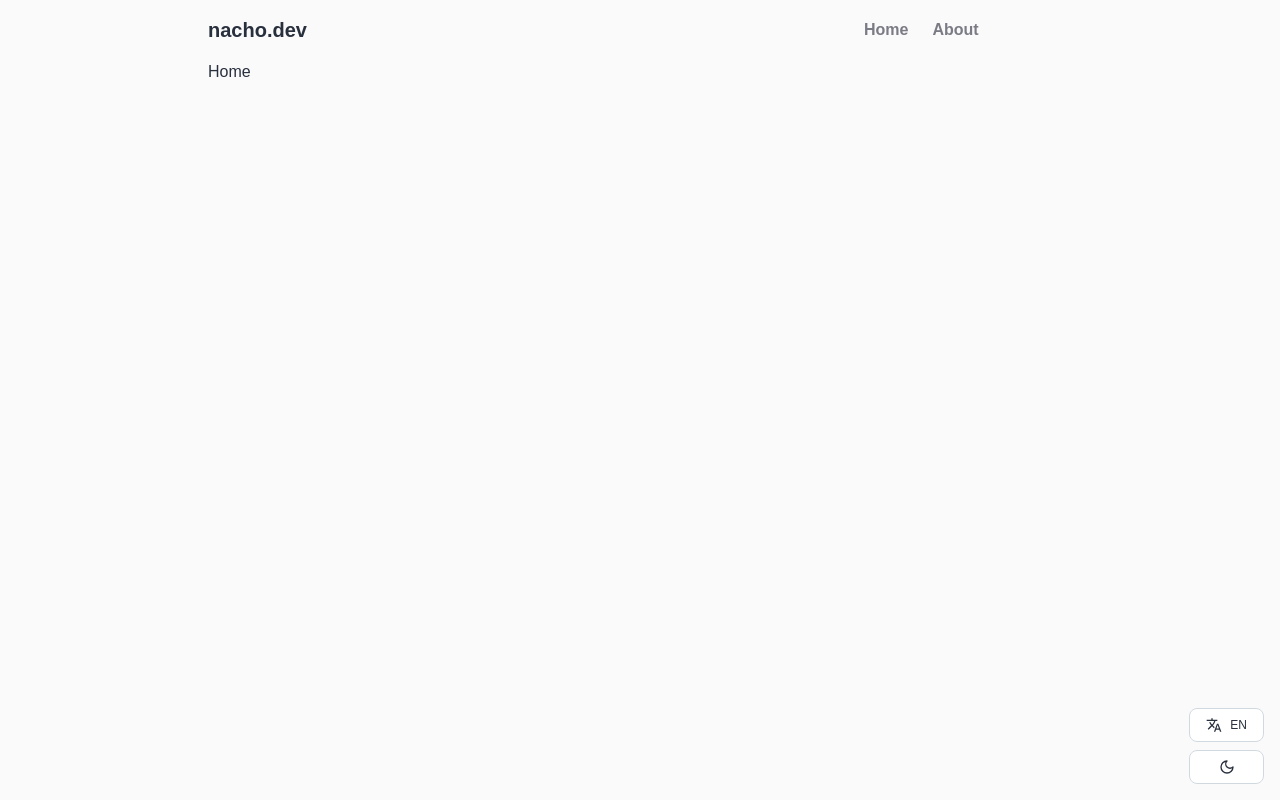
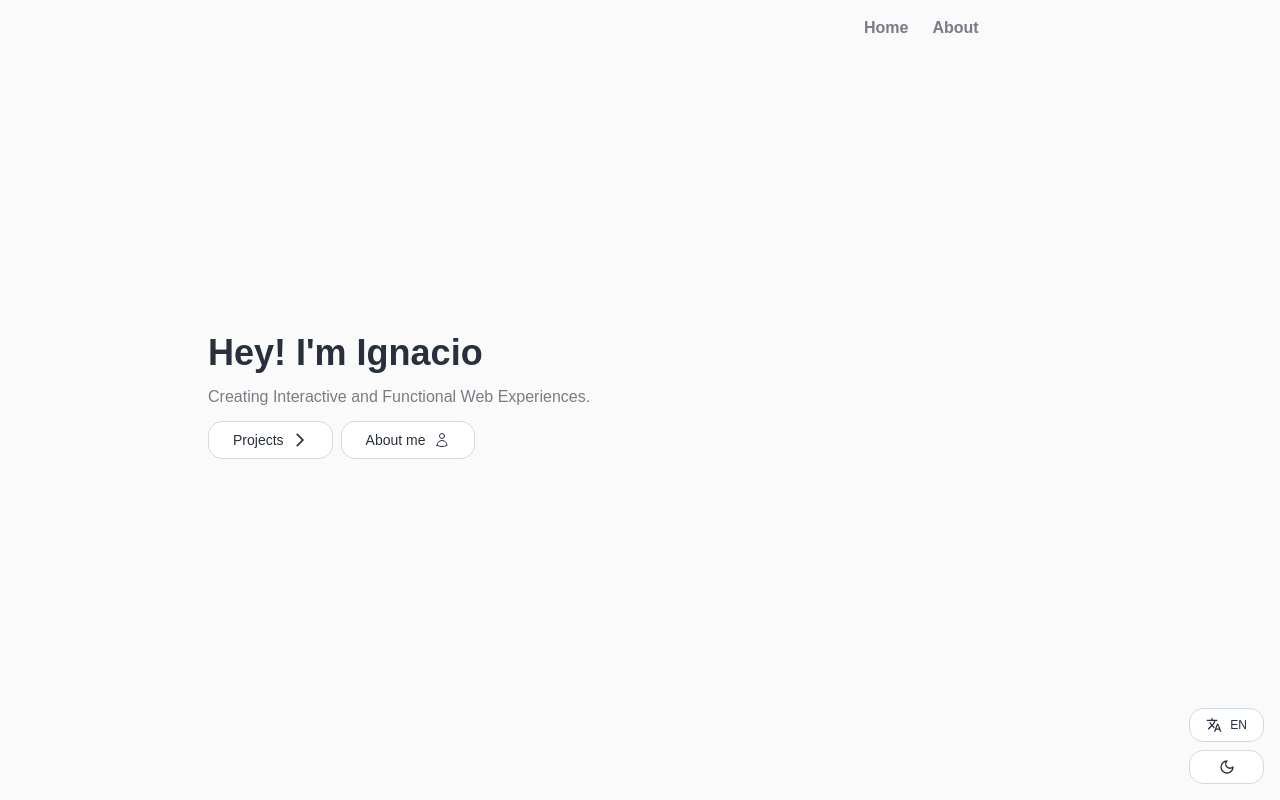
Before and after one commit to figueroaignacio/portfolio, a React (Vite) app: page / in a window 1280 px wide. Built offline with nearby package versions, Linux system fonts and the light colour scheme; a web font is replaced by a local one.

Commit message:
feat: add home page and its stuff

```diff
--- a/src/components/Icons.tsx
+++ b/src/components/Icons.tsx
@@ -1,8 +1,18 @@
 const SunIcon = () => {
   return (
-    <svg xmlns="http://www.w3.org/2000/svg" width="16" height="16" viewBox="0 0 24 24" fill="none" stroke="currentColor"
-         stroke-width="2" stroke-linecap="round" stroke-linejoin="round" className="lucide lucide-sun">
-      <circle cx="12" cy="12" r="4" />
+    <svg xmlns="http://www.w3.org/2000/svg"
+         width="16"
+         height="16"
+         viewBox="0 0 24 24"
+         fill="none"
+         stroke="currentColor"
+         stroke-width="2"
+         stroke-linecap="round"
+         stroke-linejoin="round"
+         className="lucide lucide-sun">
+      <circle cx="12"
+              cy="12"
+              r="4" />
       <path d="M12 2v2" />
       <path d="M12 20v2" />
       <path d="m4.93 4.93 1.41 1.41" />
@@ -17,11 +27,51 @@ const SunIcon = () => {
 
 const MoonIcon = () => {
   return (
-    <svg xmlns="http://www.w3.org/2000/svg" width="16" height="16" viewBox="0 0 24 24" fill="none" stroke="currentColor"
-         stroke-width="2" stroke-linecap="round" stroke-linejoin="round" className="lucide lucide-moon">
+    <svg xmlns="http://www.w3.org/2000/svg"
+         width="16"
+         height="16"
+         viewBox="0 0 24 24"
+         fill="none"
+         stroke="currentColor"
+         stroke-width="2"
+         stroke-linecap="round"
+         stroke-linejoin="round"
+         className="lucide lucide-moon">
       <path d="M12 3a6 6 0 0 0 9 9 9 9 0 1 1-9-9Z" />
     </svg>
   )
 }
 
-export { SunIcon, MoonIcon }
+function Chevron() {
+  return (
+    <svg
+      xmlns="http://www.w3.org/2000/svg"
+      width="16"
+      height="16"
+      viewBox="0 -960 960 960"
+      fill="currentColor"
+    >
+      <path d="m321-80-71-71 329-329-329-329 71-71 400 400L321-80Z" />
+    </svg>
+  );
+}
+
+function User() {
+  return (
+    <svg xmlns="http://www.w3.org/2000/svg"
+         fill="none"
+         viewBox="0 0 24 24"
+         strokeWidth={1.5}
+         stroke="currentColor"
+         width="16"
+         height="16">
+      <path strokeLinecap="round"
+            strokeLinejoin="round"
+            d="M15.75 6a3.75 3.75 0 1 1-7.5 0 3.75 3.75 0 0 1 7.5 0ZM4.501 20.118a7.5 7.5 0 0 1 14.998 0A17.933 17.933 0 0 1 12 21.75c-2.676 0-5.216-.584-7.499-1.632Z" />
+    </svg>
+  )
+
+}
+
+
+export { SunIcon, MoonIcon, Chevron, User }
--- a/src/components/Navbar.tsx
+++ b/src/components/Navbar.tsx
@@ -23,11 +23,7 @@ export function Navbar() {
 
   return (
     <>
-      <header className="flex justify-between items-center py-4 z-20">
-        <Link to="/"
-              className="text-xl font-bold">
-          nacho.dev
-        </Link>
+      <header className="flex justify-end items-center py-4 z-20">
         <div className="md:hidden"
              onClick={toggleMenu}>
           <Menu />
--- a/src/components/Router.tsx
+++ b/src/components/Router.tsx
@@ -7,8 +7,11 @@ import { routes } from "@/config/navigation.tsx";
 export function AppRouter() {
   return (
     <Routes>
-      {routes.map((route) => (
-        <Route element={route.element} path={route.path} />
+      {routes.map((route, index: number) => (
+        <Route
+          element={route.element}
+          path={route.path}
+          key={index} />
       ))}
     </Routes>
   )
--- a/src/components/SelectLanguage.tsx
+++ b/src/components/SelectLanguage.tsx
@@ -58,7 +58,7 @@ export function SelectLanguage() {
     <>
       <button
         onClick={openModal}
-        className="flex items-center gap-2 px-4 py-2 rounded-lg bg-primary hover:bg-primary-foreground duration-100 border-[1px] border-border"
+        className="flex items-center gap-2 px-4 py-2 rounded-md bg-primary hover:bg-primary-foreground duration-100 border-[1px] border-border"
       >
         <Lang />
         <span className="text-xs">{selectedLang ? selectedLang.toUpperCase() : ""}</span>
@@ -82,7 +82,7 @@ export function SelectLanguage() {
             </div>
             <div className="flex flex-col gap-y-2">
               <button
-                className={`p-2 rounded-lg hover:bg-primary-foreground duration-100 ${
+                className={`p-2 rounded-md hover:bg-primary-foreground duration-100 ${
                   selectedLang === "en" ? "bg-primary-foreground font-bold" : ""
                 }`}
                 onClick={() => changeLanguage("en")}
@@ -90,7 +90,7 @@ export function SelectLanguage() {
                 English
               </button>
               <button
-                className={`p-2 rounded-lg hover:bg-primary-foreground duration-100 ${
+                className={`p-2 rounded-md hover:bg-primary-foreground duration-100 ${
                   selectedLang === "es" ? "bg-primary-foreground" : ""
                 }`}
                 onClick={() => changeLanguage("es")}
--- a/src/components/ToggleTheme.tsx
+++ b/src/components/ToggleTheme.tsx
@@ -40,7 +40,7 @@ export function ToggleTheme() {
   return (
     <button
       onClick={toggleTheme}
-      className="px-4 py-2 rounded-lg bg-primary hover:bg-primary-foreground border border-border transition-colors flex justify-center"
+      className="px-4 py-2 rounded-md bg-primary hover:bg-primary-foreground border border-border transition-colors flex justify-center"
       aria-label={isDarkMode ? "Light" : "Dark"}
     >
       {isDarkMode ? (
--- a/src/locales/en/en.json
+++ b/src/locales/en/en.json
@@ -15,5 +15,11 @@
         "title": "Select Language"
       }
     }
+  },
+  "sections": {
+    "home": {
+      "title": "Hey! I'm Ignacio",
+      "subtitle": "Creating Interactive and Functional Web Experiences."
+    }
   }
 }
--- a/src/locales/es/es.json
+++ b/src/locales/es/es.json
@@ -15,5 +15,11 @@
         "title": "Seleccionar Idioma"
       }
     }
+  },
+  "sections": {
+    "home": {
+      "title": "Hola, soy Ignacio",
+      "subtitle": "Creando Experiencias Web Interactivas y Funcionales"
+    }
   }
 }
--- a/src/main.tsx
+++ b/src/main.tsx
@@ -9,7 +9,7 @@ import "../src/styles/index.css";
 // Font
 import "@fontsource-variable/onest";
 
-// Hooks
+// Locales config
 import i18next from "i18next";
 import { initReactI18next } from "react-i18next";
 import en from "./locales/en/en.json";
--- a/src/pages/Home.tsx
+++ b/src/pages/Home.tsx
@@ -1,7 +1,47 @@
+import React from "react";
+
+// Hooks
+import { useTranslation } from "react-i18next";
+
+// Components
+import { Link } from "react-router-dom";
+
+// Icons
+import { Chevron, User } from "@/components/Icons.tsx";
+
 export function Home() {
+  const { t } = useTranslation()
+
+  const links: { href: string, label: string, icon: React.ReactNode }[] = [
+    {
+      href: "/projects",
+      label: "Projects",
+      icon: <Chevron />,
+    },
+    {
+      href: "/about",
+      label: "About me",
+      icon: <User />,
+    }
+  ]
+
   return (
-    <section>
-      Home
+    <section className="min-h-[85dvh] flex flex-col justify-center gap-y-3">
+      <h1 className="text-4xl font-bold">
+        {t("sections.home.title")}
+      </h1>
+      <h2 className="text-muted-foreground">{t("sections.home.subtitle")}</h2>
+      <div className="flex gap-x-2">
+        {links.map((link, index) => (
+          <Link
+            key={index}
+            to={link.href}
+            className="flex items-center gap-2 px-6 py-2 rounded-md text-sm bg-primary hover:bg-primary-foreground duration-100 border-[1px] border-border">
+            {link.label}
+            {link.icon}
+          </Link>
+        ))}
+      </div>
     </section>
   )
 }
--- a/src/styles/index.css
+++ b/src/styles/index.css
@@ -26,6 +26,7 @@
     --muted: hsl(240 3.8% 25.1%);
     --muted-foreground: hsl(240 3.8% 50.1%);
     --border: hsl(210, 20%, 85%);
+    --radius: 1rem;
   }
 
   .dark {
--- a/tailwind.config.ts
+++ b/tailwind.config.ts
@@ -28,7 +28,12 @@ export default {
           DEFAULT: "var(--muted)",
           foreground: "var(--muted-foreground)",
         }
-      }
+      },
+      borderRadius: {
+        lg: "var(--radius)",
+        md: "calc(var(--radius) - 2px)",
+        sm: "calc(var(--radius) - 4px)",
+      },
     },
   },
   plugins: [],
```
Also changed, not shown: public/favicon.svg.
